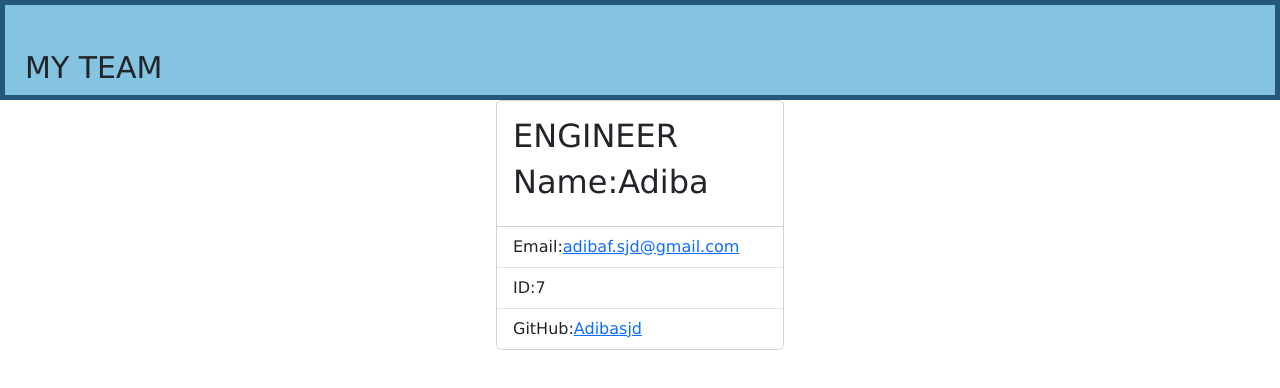
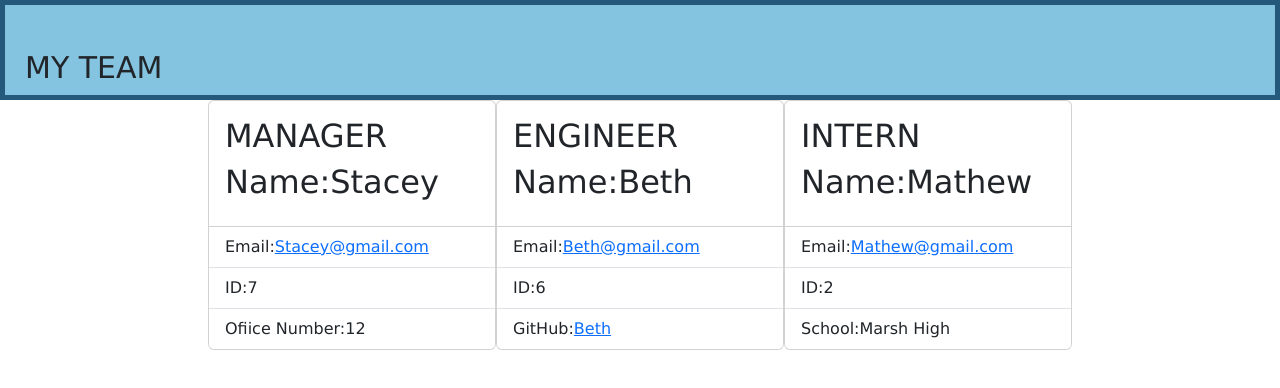
Before and after one commit to AdibaSjd/Week-10-Employee-Team-Profile-Generator, a website: page dist/index.html in a window 1280 px wide. Drawn offline with nearby package versions, Linux system fonts and the light colour scheme.

Commit message:
video link

```diff
--- a/dist/index.html
+++ b/dist/index.html
@@ -15,20 +15,44 @@
 
 <main>
 
+<div class="card" style="width: 18rem;">
 
+    <div class="card-body">
+    <h2>MANAGER</h2>
+      <h2 class="card-title">Name:Stacey</h2>
+      <p class="card-text"></p>
+    </div>
+    <ul class="list-group list-group-flush">
+      <li class="list-group-item">Email:<a href='mailto:Stacey@gmail.com'>Stacey@gmail.com</a></li>
+      <li class="list-group-item">ID:7</li>
+      <li class="list-group-item">Ofiice Number:12</li>
+    </ul>
+  </div>
 <div class="card" style="width: 18rem;">
         <div class="card-body">
         <h2>ENGINEER</h2>
-          <h2 class="card-title">Name:Adiba</h2>
+          <h2 class="card-title">Name:Beth</h2>
           <p class="card-text"></p>
         </div>
         <ul class="list-group list-group-flush">
-          <li class="list-group-item">Email:<a href='mailto:adibaf.sjd@gmail.com'>adibaf.sjd@gmail.com</a></li>
-          <li class="list-group-item">ID:7</li>
-          <li class="list-group-item">GitHub:<a href='https://github.com/Adibasjd'>Adibasjd</a></li>
+          <li class="list-group-item">Email:<a href='mailto:Beth@gmail.com'>Beth@gmail.com</a></li>
+          <li class="list-group-item">ID:6</li>
+          <li class="list-group-item">GitHub:<a href='https://github.com/Beth'>Beth</a></li>
         </ul>
       </div>
+<div class="card" style="width: 18rem;">
 
+        <div class="card-body">
+        <h2>INTERN</h2>
+          <h2 class="card-title">Name:Mathew</h2>
+          <p class="card-text"></p>
+        </div>
+        <ul class="list-group list-group-flush">
+          <li class="list-group-item">Email:<a href='mailto:Mathew@gmail.com'>Mathew@gmail.com</a></li>
+          <li class="list-group-item">ID:2</li>
+          <li class="list-group-item">School:Marsh High</li>
+        </ul>
+      </div>
 
 </main>
 </body>
```
Also changed, not shown: README.md.
